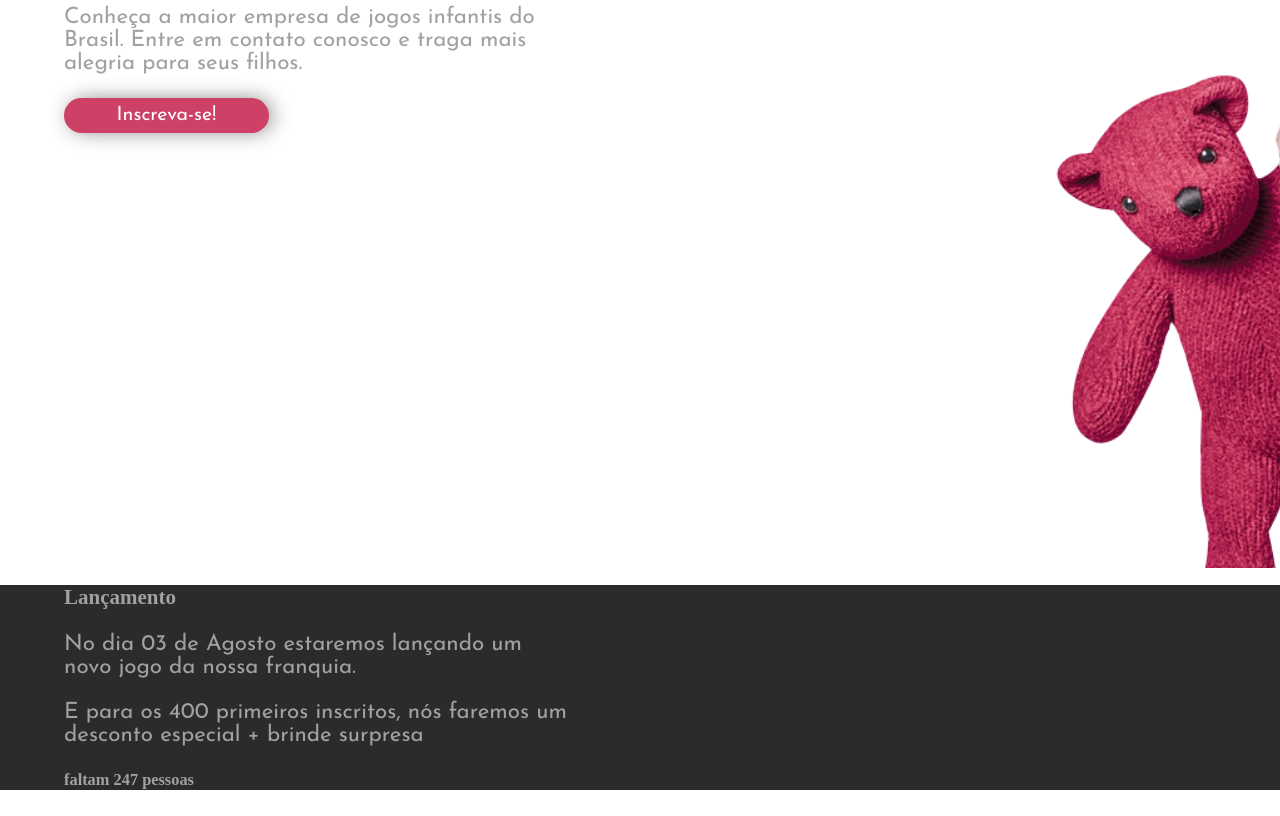
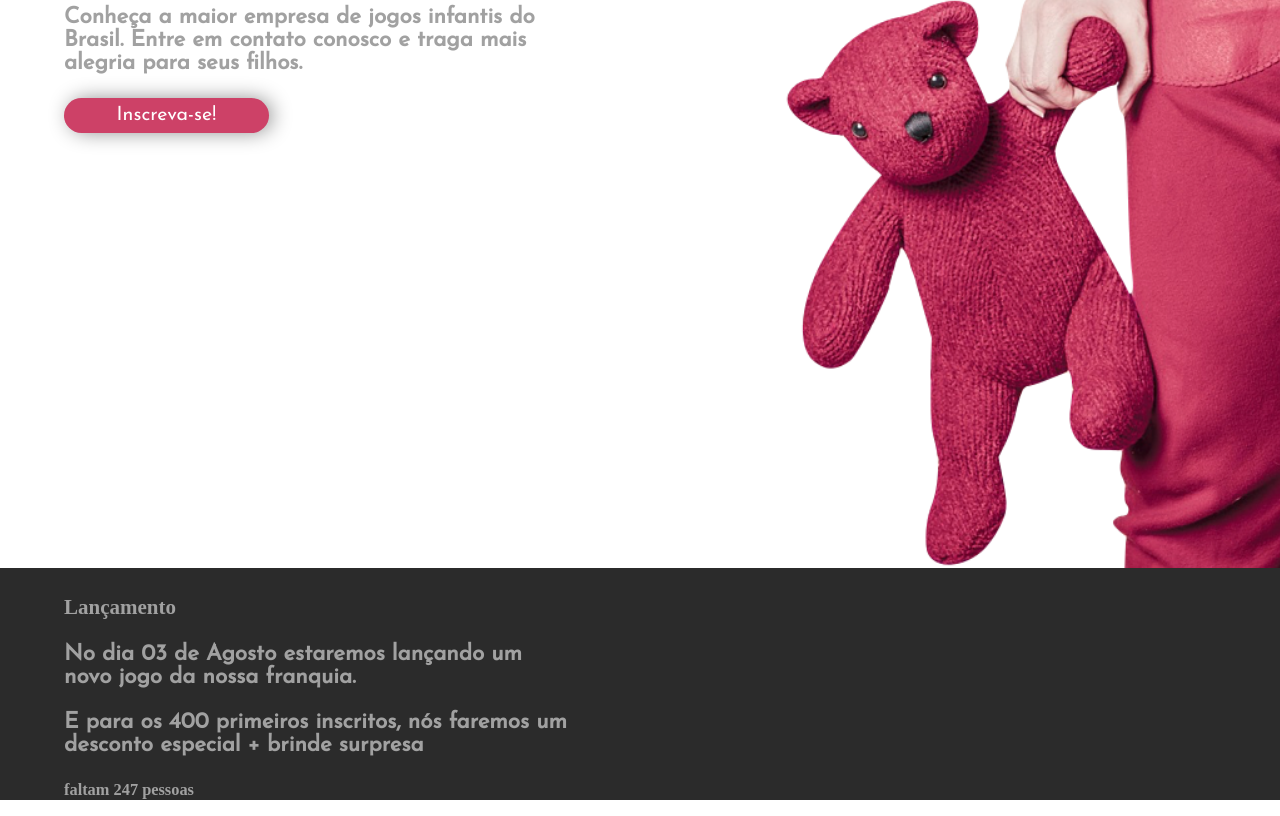
Before and after one commit to guedeslet/projetoCITi, a plain HTML site: page index.html in a window 1280 px wide. Shown: the part 136-952 px from the top of the page. Drawn offline with Linux system fonts and the light colour scheme.

Commit message:
ajuste da imagem de fundo e padding da segunda section

```diff
--- a/index.html
+++ b/index.html
@@ -5,7 +5,8 @@
     <meta http-equiv="Content-Type" content="text/html; charset=UTF-8">
     <title>PLayMe - Maior empresa de jogos infantis do Brasil</title>
     <link rel="stylesheet" href="style.css" type="text/css">
-    <link href="https://fonts.googleapis.com/css?family=Josefin+Sans" rel="stylesheet">
+    <link href="https://fonts.googleapis.com/css?family=Josefin+Sans:300,400" rel="stylesheet">
+
 
 
 </head>
--- a/style.css
+++ b/style.css
@@ -9,11 +9,10 @@ html, body {
     padding: 0;
     font-size: 14px;
 }
-
 p{
     font-size: 1.6rem;
     font-family: 'Josefin Sans', sans-serif;
-
+    font-weight: 900;
 }
 
 #banner{
@@ -22,7 +21,8 @@ p{
     background: url("assets/banner-bg.png") no-repeat right;
     background-size: cover;
     background-repeat: no-repeat;
-    background-position: 750px 0px;
+    background-position: right -60vh bottom 50%;
+
 }
 
 a {
@@ -78,4 +78,5 @@ a:visited, a:active {
 
 #form {
 background: #2B2B2B;
+padding-top: 10px;
 }
```
